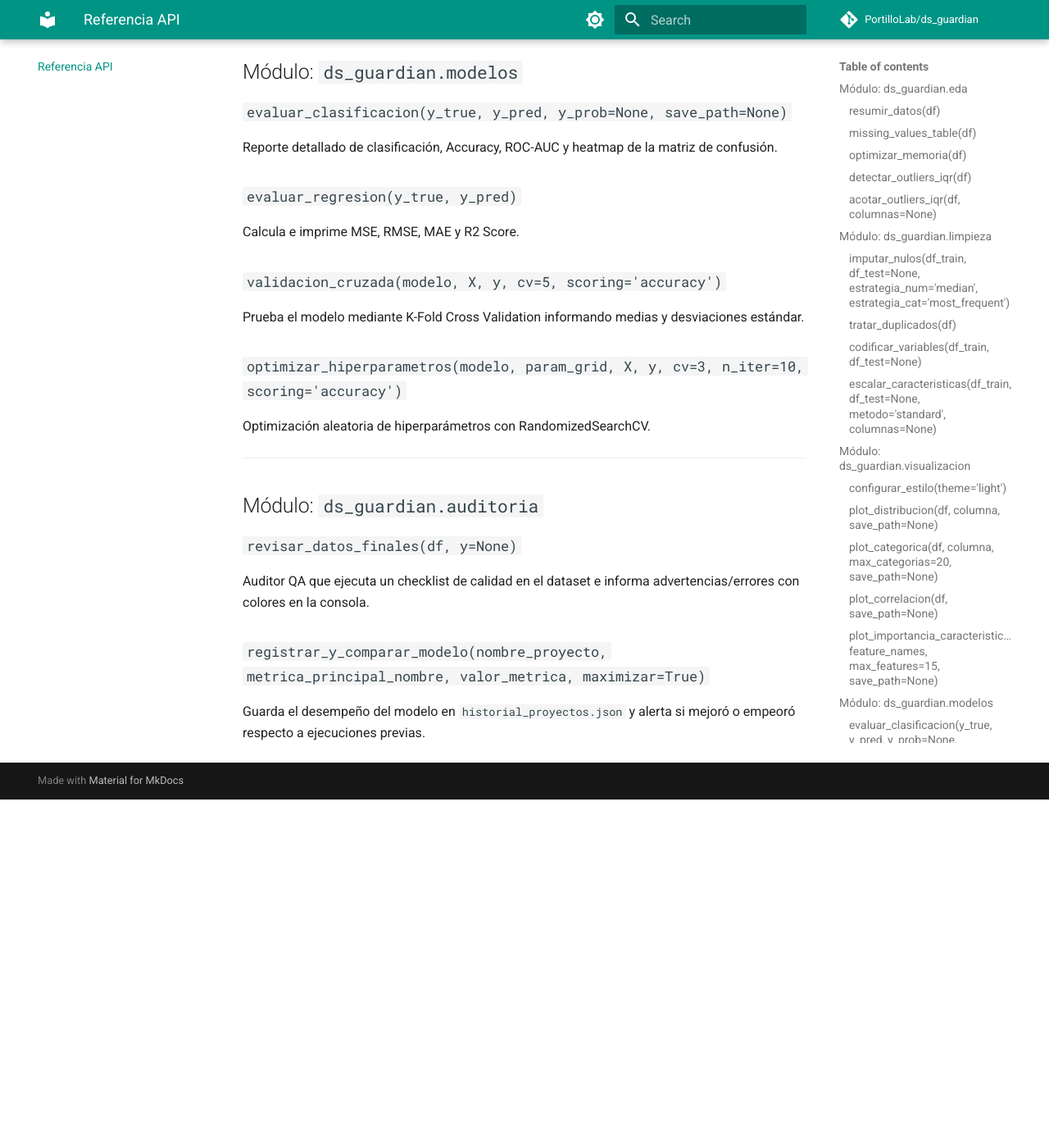
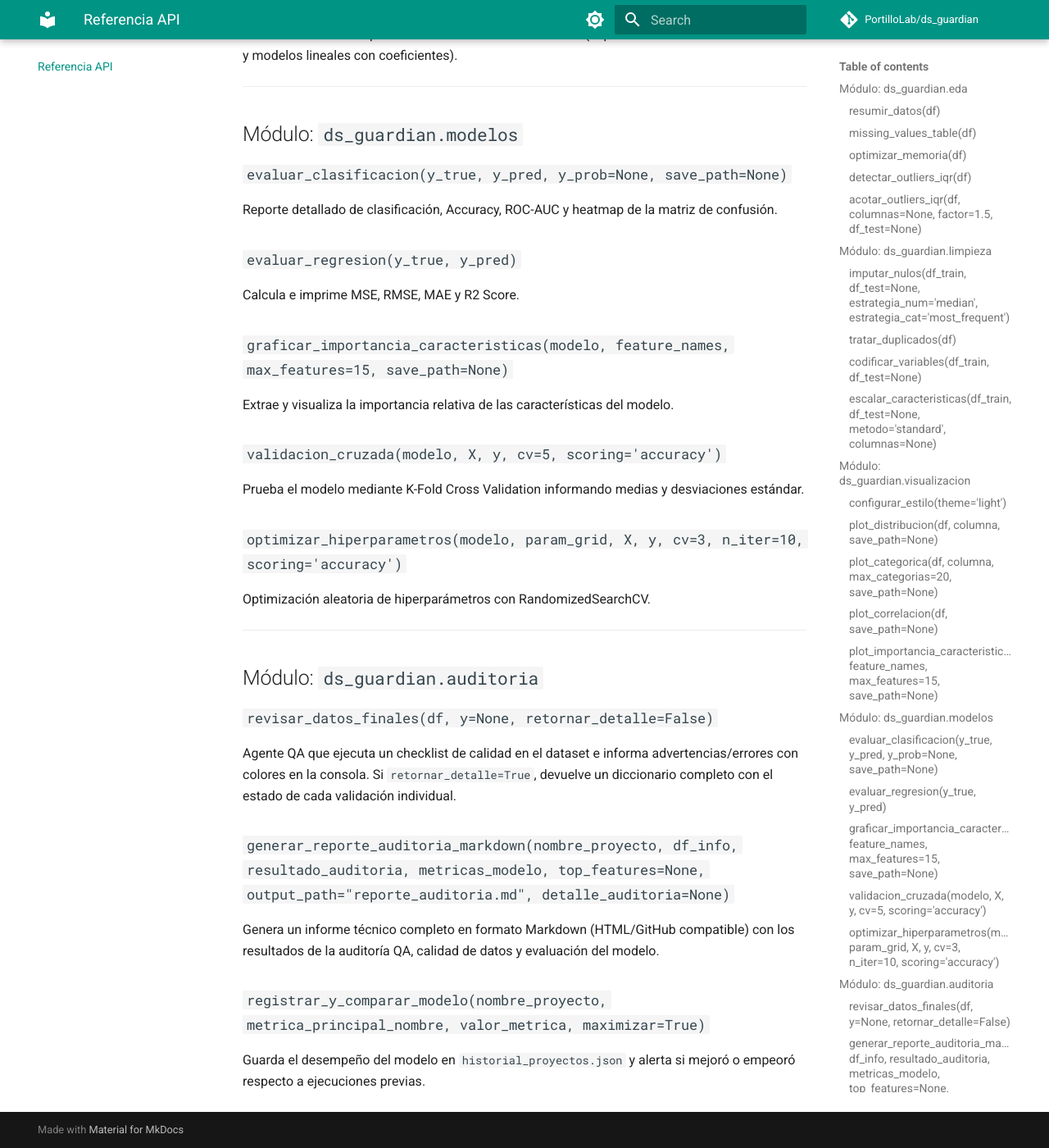
Before and after one commit to PortilloLab/ds_guardian, an MkDocs documentation site: the page built from docs/api.md, in a window 1280 px wide and 1400 px high, scrolled down 2224 px. Shown: the whole window at 82% size. Built offline with MkDocs 1.6.1 and Material for MkDocs 9.7.7, drawn with Linux system fonts in a browser that asks for light colours; comment, search, counter and statistics services are not loaded; before the commit the page ends 3199 px from its top, so only the background shows below that; some of the changed text lies outside the part shown.

Commit message:
docs: update API reference and tutorial guides to document df_test anti-leakage pattern, retornar_detalle, and correct Data Leakage severity to FATAL

````diff
--- a/docs/api.md
+++ b/docs/api.md
@@ -18,8 +18,8 @@
 ### `detectar_outliers_iqr(df)`
 Detecta y reporta outliers en variables numéricas usando el Rango Intercuartílico (IQR).
 
-### `acotar_outliers_iqr(df, columnas=None)`
-Aplica Winsorization acotando valores extremos dentro de los límites del IQR sin eliminar filas.
+### `acotar_outliers_iqr(df, columnas=None, factor=1.5, df_test=None)`
+Aplica Winsorization acotando valores extremos dentro de los límites del IQR sin eliminar filas. Si se pasa `df_test`, los límites del IQR se calculan únicamente con `df` (train) y se aplican defensivamente sobre `df_test` evitando data leakage.
 
 ---
 
@@ -54,7 +54,7 @@
 Heatmap de correlación lineal sobre variables numéricas.
 
 ### `plot_importancia_caracteristicas(modelo, feature_names, max_features=15, save_path=None)`
-Grafica el orden de importancia de variables del estimador.
+Grafica el orden de importancia de variables del estimador (soporta modelos basados en árboles y modelos lineales con coeficientes).
 
 ---
 
@@ -66,6 +66,9 @@
 ### `evaluar_regresion(y_true, y_pred)`
 Calcula e imprime MSE, RMSE, MAE y R2 Score.
 
+### `graficar_importancia_caracteristicas(modelo, feature_names, max_features=15, save_path=None)`
+Extrae y visualiza la importancia relativa de las características del modelo.
+
 ### `validacion_cruzada(modelo, X, y, cv=5, scoring='accuracy')`
 Prueba el modelo mediante K-Fold Cross Validation informando medias y desviaciones estándar.
 
@@ -76,8 +79,11 @@
 
 ## Módulo: `ds_guardian.auditoria`
 
-### `revisar_datos_finales(df, y=None)`
-Auditor QA que ejecuta un checklist de calidad en el dataset e informa advertencias/errores con colores en la consola.
+### `revisar_datos_finales(df, y=None, retornar_detalle=False)`
+Agente QA que ejecuta un checklist de calidad en el dataset e informa advertencias/errores con colores en la consola. Si `retornar_detalle=True`, devuelve un diccionario completo con el estado de cada validación individual.
+
+### `generar_reporte_auditoria_markdown(nombre_proyecto, df_info, resultado_auditoria, metricas_modelo, top_features=None, output_path="reporte_auditoria.md", detalle_auditoria=None)`
+Genera un informe técnico completo en formato Markdown (HTML/GitHub compatible) con los resultados de la auditoría QA, calidad de datos y evaluación del modelo.
 
 ### `registrar_y_comparar_modelo(nombre_proyecto, metrica_principal_nombre, valor_metrica, maximizar=True)`
 Guarda el desempeño del modelo en `historial_proyectos.json` y alerta si mejoró o empeoró respecto a ejecuciones previas.
--- a/docs/tutorials/audit.md
+++ b/docs/tutorials/audit.md
@@ -7,17 +7,17 @@
 Antes de pasar un DataFrame de características al método `.fit()` del estimador de Machine Learning, es vital validar que esté limpio para evitar caídas catastróficas en tiempo de ejecución.
 
 `revisar_datos_finales` analiza de manera estática y dinámica el DataFrame y arroja:
-* **ERRORES FATALES (Rojo)**: Si detecta variables de texto no codificadas o valores nulos remanentes. Retorna `False`.
-* **ADVERTENCIAS (Amarillo)**: Si detecta correlaciones sospechosamente perfectas con el target (Data Leakage) o clases fuertemente desbalanceadas.
-* **OK (Verde)**: Si las verificaciones básicas son exitosas. Retorna `True`.
+* **ERRORES FATALES (Rojo)**: Si detecta variables de texto no codificadas, valores nulos remanentes o una correlación perfecta (>0.99) con la variable objetivo (**Data Leakage**). Retorna `False` (o dict con `'aprobado': False`).
+* **ADVERTENCIAS (Amarillo)**: Si detecta multicolinealidad entre características numéricas (>0.95) o clases fuertemente desbalanceadas (>65% clase mayoritaria).
+* **OK (Verde)**: Si las verificaciones básicas son exitosas. Retorna `True` (o dict con `'aprobado': True`).
 
 ```python
 from ds_guardian import auditoria
 
-# Ejecutar auditoría de sanidad
-pasa_la_auditoria = auditoria.revisar_datos_finales(X_train_scaled, y=y_train)
+# Ejecutar auditoría de sanidad obteniendo el detalle completo
+detalle = auditoria.revisar_datos_finales(X_train_scaled, y=y_train, retornar_detalle=True)
 
-if pasa_la_auditoria:
+if detalle['aprobado']:
     print("El dataset es seguro para el modelo.")
 else:
     print("Corrige las inconsistencias señaladas en la consola.")
@@ -25,7 +25,31 @@
 
 ---
 
-## 2. Historial Comparativo de Experimentos
+## 2. Generación de Reportes Ejecutivos en Markdown
+
+Puedes generar un reporte completo en formato Markdown listo para presentar o guardar en la documentación de tu proyecto:
+
+```python
+# Generar reporte técnico Markdown
+auditoria.generar_reporte_auditoria_markdown(
+    nombre_proyecto="Clasificación de Clientes Churn",
+    df_info={
+        'filas': len(X_train),
+        'columnas': X_train.shape[1],
+        'nulos': X_train.isnull().sum().sum(),
+        'memoria_mb': round(X_train.memory_usage().sum() / 1024 / 1024, 2)
+    },
+    resultado_auditoria=detalle['aprobado'],
+    metricas_modelo={'Accuracy': 0.92, 'F1-Score': 0.89, 'ROC-AUC': 0.94},
+    top_features=top_features_df,
+    output_path="reports/reporte_auditoria_churn.md",
+    detalle_auditoria=detalle
+)
+```
+
+---
+
+## 3. Historial Comparativo de Experimentos
 
 Permite llevar un registro de las métricas obtenidas por tus modelos a lo largo del desarrollo. Si una nueva ejecución del modelo mejora o empeora los resultados históricos del proyecto, el framework te lo notificará:
 
````
Also changed, not shown: docs/tutorials/eda.md (+10 -4 lines).
